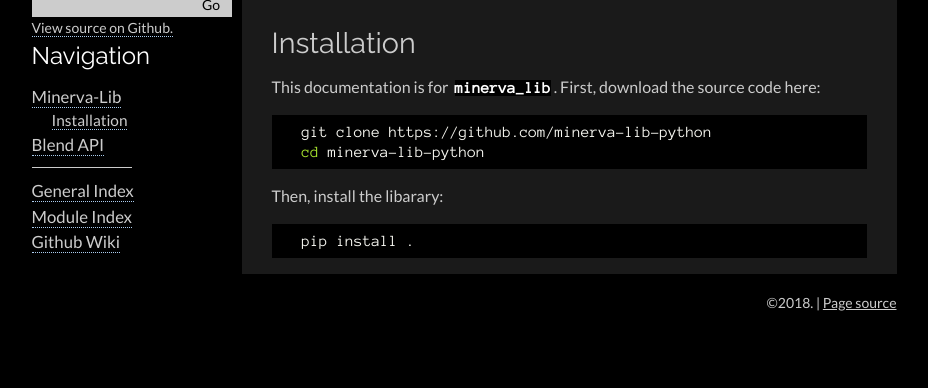
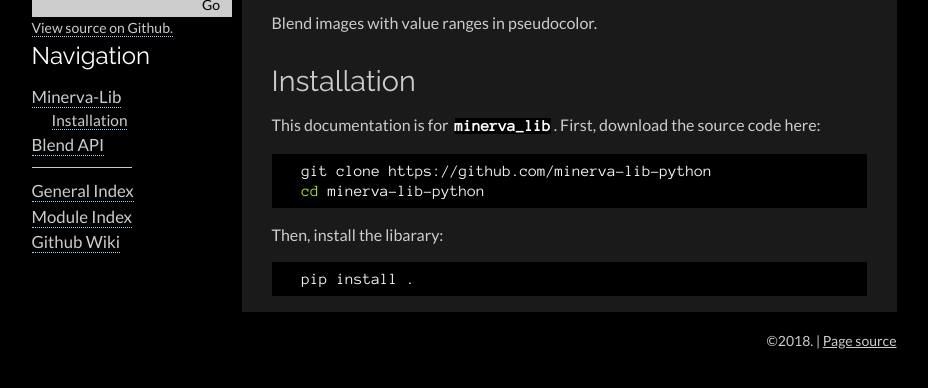
Before and after one commit to labsyspharm/minerva-lib-python, a Sphinx documentation site: the page built from docs/source/index.rst, in a window 1280 px wide, cut to the strip 189-577 px from the top of the page. Shown: the whole strip, without its empty margins (181-1109 px from the left). Built offline with Sphinx 7.4.7, drawn with Linux system fonts in a browser that asks for light colours.

Commit message:
add help string

```diff
--- a/docs/source/global.rst
+++ b/docs/source/global.rst
@@ -1,3 +1,3 @@
-.. |minerva_help| replace:: Blend images with value ranges in pseudocolor
+.. |minerva_help| replace:: Blend images with value ranges in pseudocolor.
 
 .. role:: h
--- a/docs/source/index.rst
+++ b/docs/source/index.rst
@@ -3,6 +3,8 @@
 Minerva-Lib
 =======================
 .. automodule:: minerva_lib
+
+|minerva_help|
 
 Installation
 -------------
```
Also changed, not shown: 1 other file.
